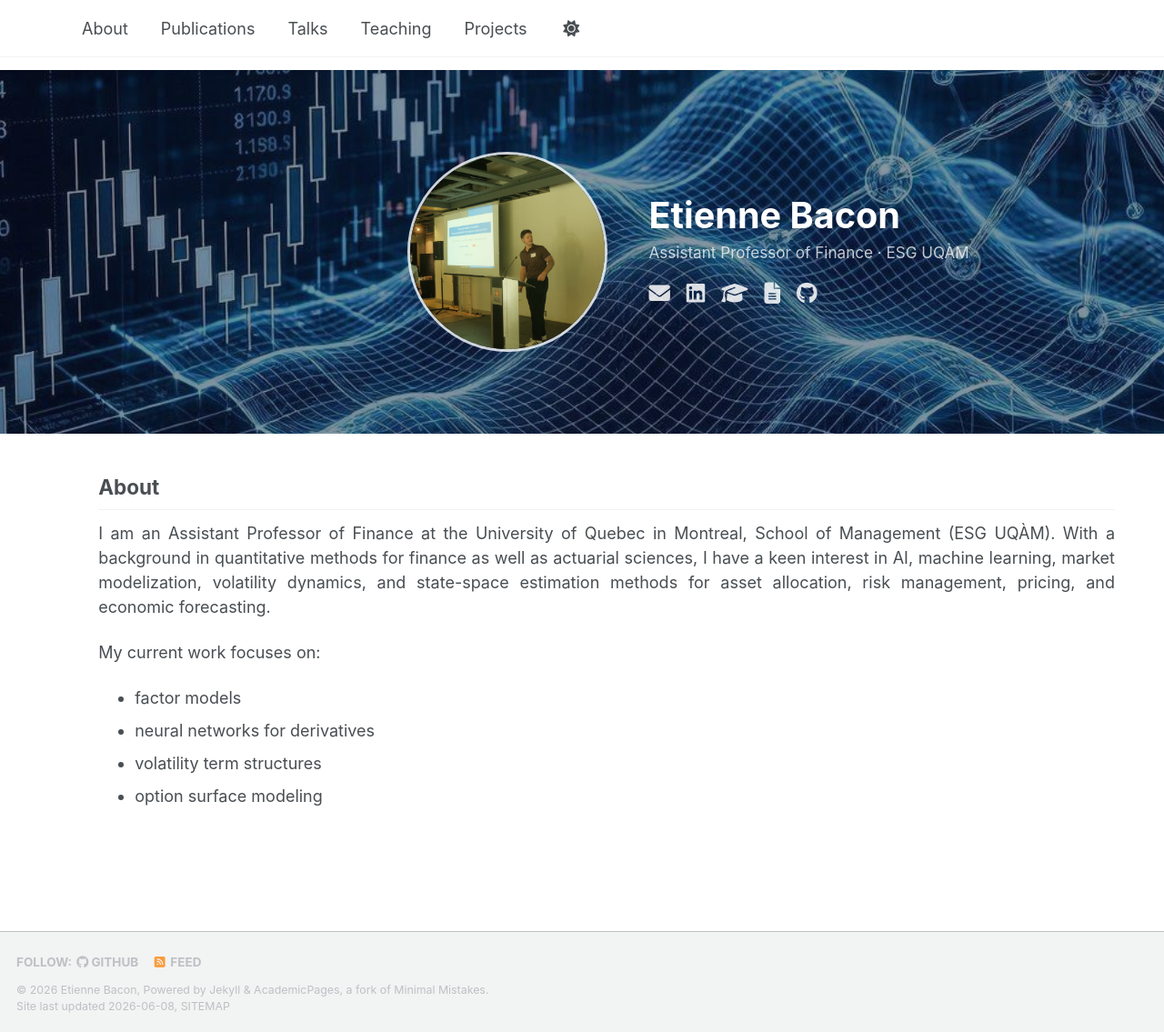
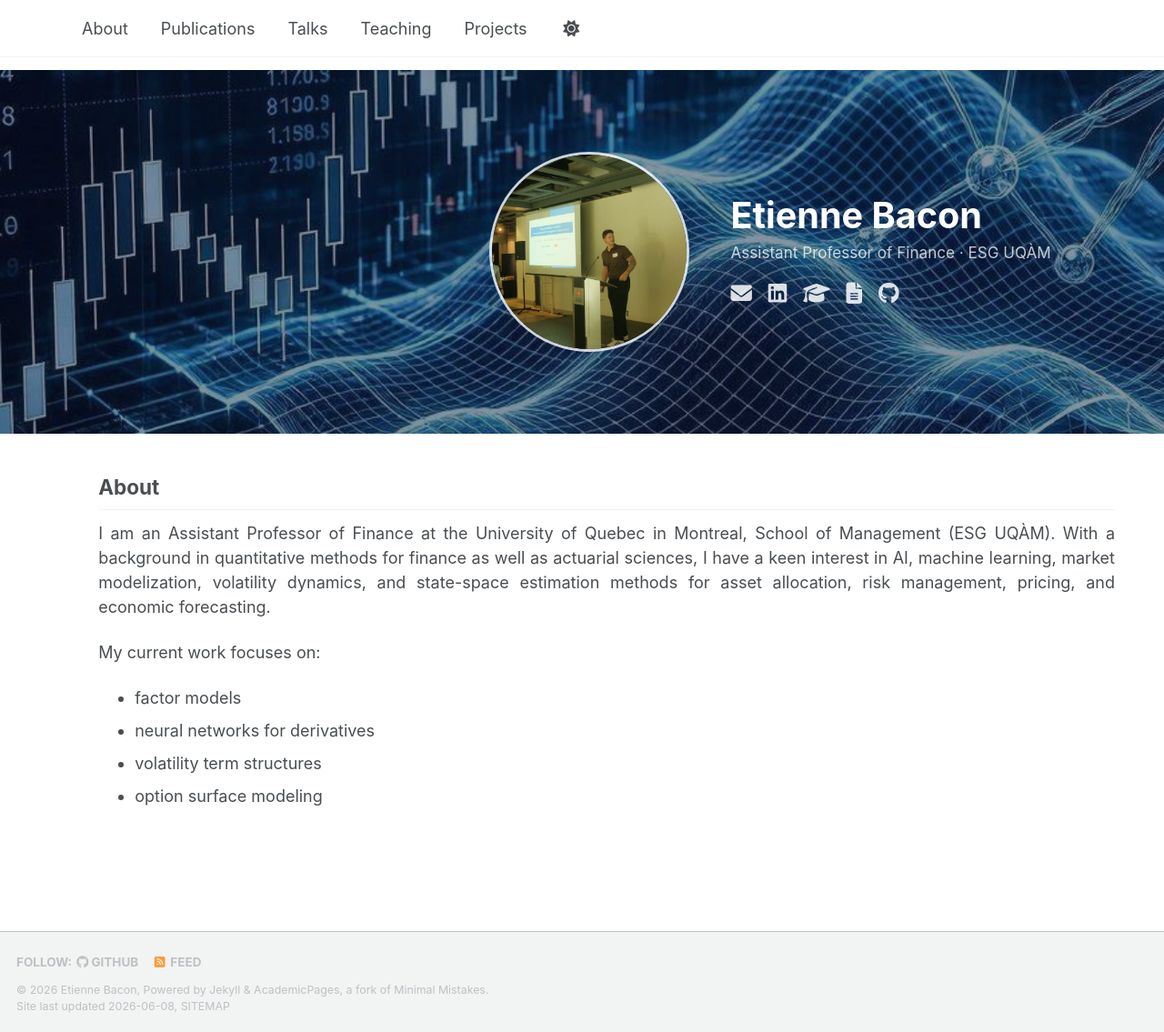
Before and after one commit to EtienneBacon/EtienneBacon.github.io, a Jekyll site: the page built from _pages/about.md, in a window 1280 px wide and 1135 px high. Shown: the whole window at 91% size. Built offline with Jekyll 4.4.1, drawn with Linux system fonts in a browser that asks for light colours; a script bundle is joined from its source files by our own code; library files that are not in the unit come from our copies.

Commit message:
Update main.scss

```diff
--- a/assets/css/main.scss
+++ b/assets/css/main.scss
@@ -71,7 +71,7 @@ html, body {
 /* ── Hero banner ── */
 .hero-banner {
   position: relative;
-  width: calc(100% + 30rem);
+  width: calc(100% + 40rem);
   max-width: none;
   height: 400px;
   display: flex;
@@ -80,7 +80,7 @@ html, body {
   padding: 0;
   margin-top: -2em;
   margin-left: -10rem;
-  margin-right: -20rem;
+  margin-right: -30rem;
   background-image: url('/images/hero-bg.jpg');
   background-size: cover;
   background-position: center;
```
